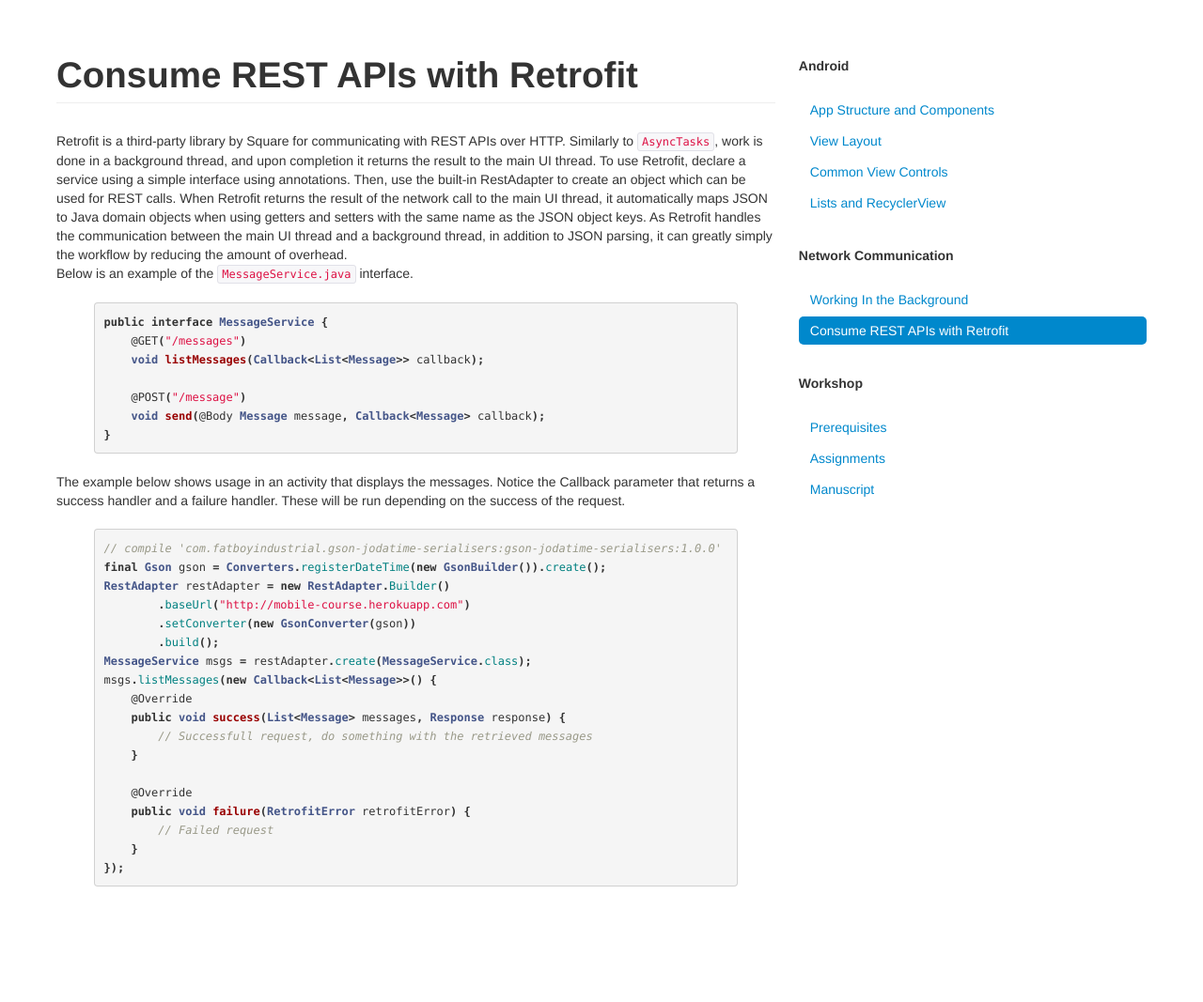
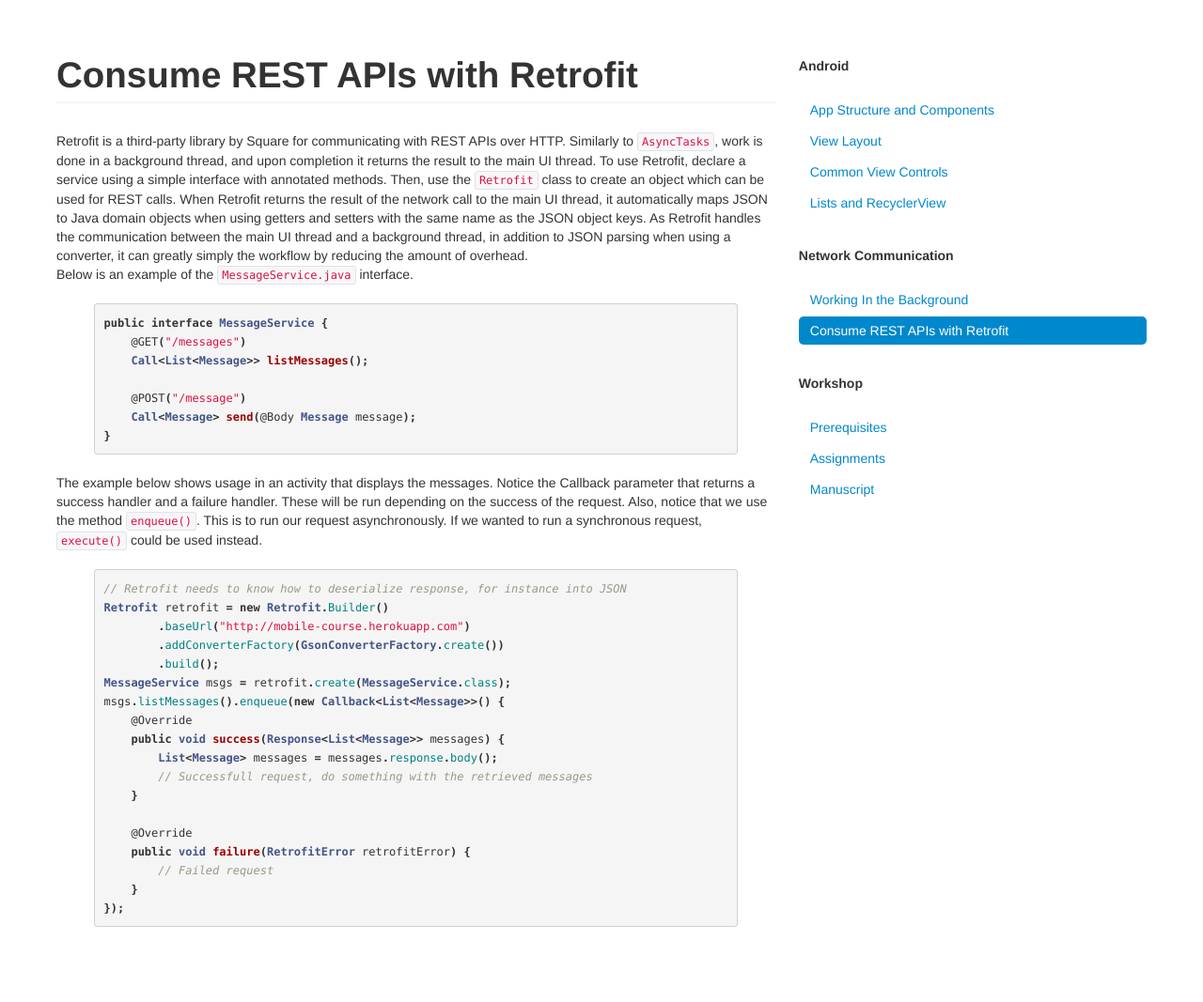
Before and after one commit to bekk/android101, a Jekyll site: the page built from docs/pages/retrofit.html, in a window 1280 px wide. Shown: the whole page at 94% size. Built offline with Jekyll 4.4.1, drawn with Linux system fonts in a browser that asks for light colours; Markdown is read by kramdown in place of the engine named in the settings; before the commit the page ends 1024 px from its top, so only the background shows below that.

Commit message:
Added changes to reflect Retrofit 2.0

```diff
--- a/docs/pages/retrofit.html
+++ b/docs/pages/retrofit.html
@@ -4,9 +4,9 @@ title: Consume REST APIs with Retrofit
 ---
 Retrofit is a third-party library by Square for communicating with REST APIs over HTTP. Similarly to <code>AsyncTasks</code>, work is done in a background thread, and upon completion it returns the result to the main UI thread.
 
-To use Retrofit, declare a service using a simple interface using annotations. Then, use the built-in RestAdapter to create an object which can be used for REST calls. When Retrofit returns the result of the network call to the main UI thread, it automatically maps JSON to Java domain objects when using getters and setters with the same name as the JSON object keys.
+To use Retrofit, declare a service using a simple interface with annotated methods. Then, use the <code>Retrofit</code> class to create an object which can be used for REST calls. When Retrofit returns the result of the network call to the main UI thread, it automatically maps JSON to Java domain objects when using getters and setters with the same name as the JSON object keys.
 
-As Retrofit handles the communication between the main UI thread and a background thread, in addition to JSON parsing, it can greatly simply the workflow by reducing the amount of overhead.
+As Retrofit handles the communication between the main UI thread and a background thread, in addition to JSON parsing when using a converter, it can greatly simply the workflow by reducing the amount of overhead.
 
 <br/>
 <p>Below is an example of the <code>MessageService.java</code> interface.</p>
@@ -14,27 +14,27 @@ As Retrofit handles the communication between the main UI thread and a backgroun
 {% highlight java %}
 public interface MessageService {
     @GET("/messages")
-    void listMessages(Callback<List<Message>> callback);
+    Call<List<Message>> listMessages();
 
     @POST("/message")
-    void send(@Body Message message, Callback<Message> callback);
+    Call<Message> send(@Body Message message);
 }
 {% endhighlight %}
 
 The example below shows usage in an activity that displays the messages. Notice the Callback parameter that returns a success handler and a failure handler.
-These will be run depending on the success of the request.
+These will be run depending on the success of the request. Also, notice that we use the method <code>enqueue()</code>. This is to run our request asynchronously. If we wanted to run a synchronous request, <code>execute()</code> could be used instead.
 
 {% highlight java %}
-// compile 'com.fatboyindustrial.gson-jodatime-serialisers:gson-jodatime-serialisers:1.0.0'
-final Gson gson = Converters.registerDateTime(new GsonBuilder()).create();
-RestAdapter restAdapter = new RestAdapter.Builder()
+// Retrofit needs to know how to deserialize response, for instance into JSON
+Retrofit retrofit = new Retrofit.Builder()
         .baseUrl("http://mobile-course.herokuapp.com")
-        .setConverter(new GsonConverter(gson))
+        .addConverterFactory(GsonConverterFactory.create())
         .build();
-MessageService msgs = restAdapter.create(MessageService.class);
-msgs.listMessages(new Callback<List<Message>>() {
+MessageService msgs = retrofit.create(MessageService.class);
+msgs.listMessages().enqueue(new Callback<List<Message>>() {
     @Override
-    public void success(List<Message> messages, Response response) {
+    public void success(Response<List<Message>> messages) {
+        List<Message> messages = messages.response.body();
         // Successfull request, do something with the retrieved messages
     }
 
```
Also changed, not shown: docs/pages/assignments.html (+5 -4 lines).
